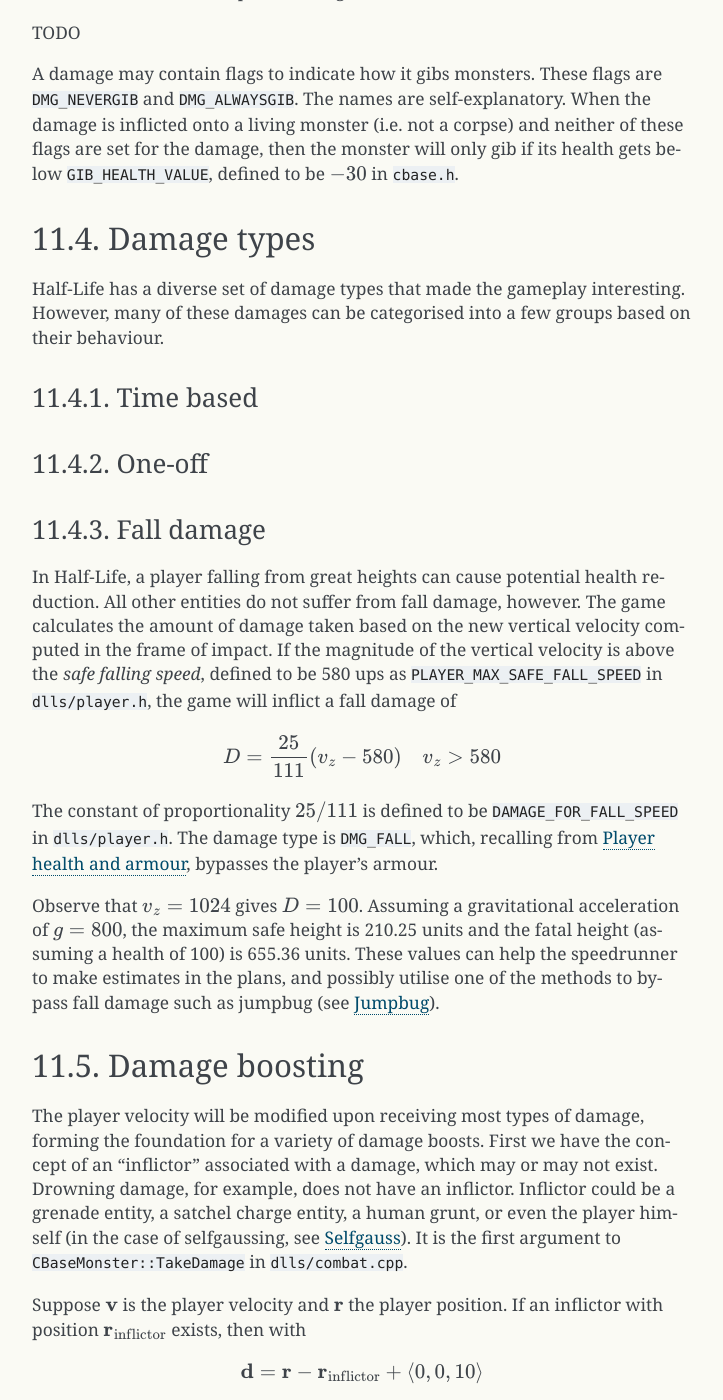
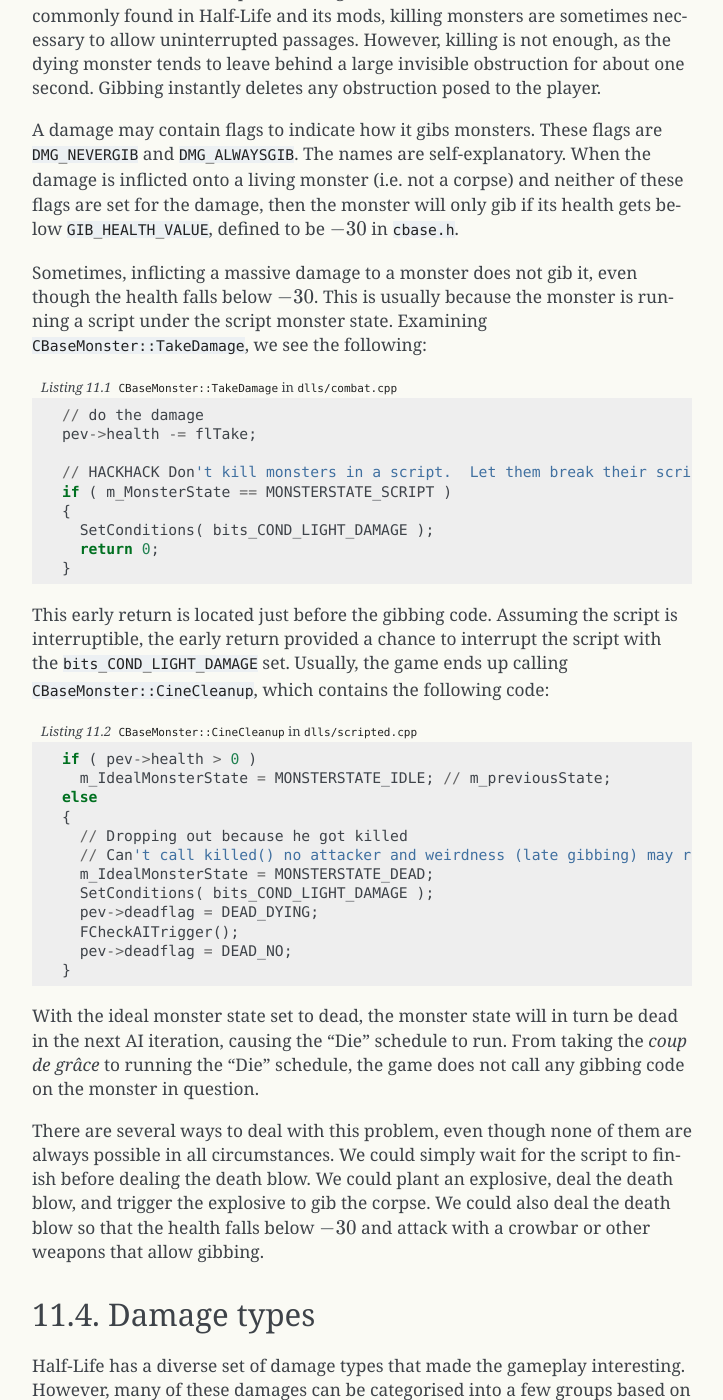
Before and after one commit to Matherunner/hldoc, a Sphinx documentation site: the page built from source/damage.rst, in a window 1280 px wide and 1400 px high, scrolled down 4590 px. Shown: the whole window, without its empty margins (388-1111 px from the left). Built offline with Sphinx 7.4.7, drawn with Linux system fonts in a browser that asks for light colours; formulas are drawn with MathJax 3; some of the changed text lies outside the part shown.

Commit message:
Expand on gibbing

```diff
--- a/source/damage.rst
+++ b/source/damage.rst
@@ -132,9 +132,7 @@
 ~~~~~~~
 
 Gibbing monsters in Half-Life is inherently fun from a gameplay point of view,
-but it can be critical for speedrunning as well.
-
-TODO
+but it can be critical for speedrunning as well. Due to the narrow corridors commonly found in Half-Life and its mods, killing monsters are sometimes necessary to allow uninterrupted passages. However, killing is not enough, as the dying monster tends to leave behind a large invisible obstruction for about one second. Gibbing instantly deletes any obstruction posed to the player.
 
 A damage may contain flags to indicate how it gibs monsters. These flags are
 ``DMG_NEVERGIB`` and ``DMG_ALWAYSGIB``. The names are self-explanatory. When the
@@ -142,7 +140,42 @@
 these flags are set for the damage, then the monster will only gib if its health
 gets below ``GIB_HEALTH_VALUE``, defined to be :math:`-30` in ``cbase.h``.
 
-.. TODO discuss various ways to gib monsters, like shotgun + crowbar
+Sometimes, inflicting a massive damage to a monster does not gib it, even though the health falls below :math:`-30`. This is usually because the monster is running a script under the script monster state. Examining ``CBaseMonster::TakeDamage``, we see the following:
+
+.. code-block::
+   :caption: ``CBaseMonster::TakeDamage`` in ``dlls/combat.cpp``
+
+   // do the damage
+   pev->health -= flTake;
+
+   // HACKHACK Don't kill monsters in a script.  Let them break their scripts first
+   if ( m_MonsterState == MONSTERSTATE_SCRIPT )
+   {
+     SetConditions( bits_COND_LIGHT_DAMAGE );
+     return 0;
+   }
+
+This early return is located just before the gibbing code. Assuming the script is interruptible, the early return provided a chance to interrupt the script with the ``bits_COND_LIGHT_DAMAGE`` set. Usually, the game ends up calling ``CBaseMonster::CineCleanup``, which contains the following code:
+
+.. code-block::
+   :caption: ``CBaseMonster::CineCleanup`` in ``dlls/scripted.cpp``
+
+   if ( pev->health > 0 )
+     m_IdealMonsterState = MONSTERSTATE_IDLE; // m_previousState;
+   else
+   {
+     // Dropping out because he got killed
+     // Can't call killed() no attacker and weirdness (late gibbing) may result
+     m_IdealMonsterState = MONSTERSTATE_DEAD;
+     SetConditions( bits_COND_LIGHT_DAMAGE );
+     pev->deadflag = DEAD_DYING;
+     FCheckAITrigger();
+     pev->deadflag = DEAD_NO;
+   }
+
+With the ideal monster state set to dead, the monster state will in turn be dead in the next AI iteration, causing the "Die" schedule to run. From taking the *coup de grâce* to running the "Die" schedule, the game does not call any gibbing code on the monster in question.
+
+There are several ways to deal with this problem, even though none of them are always possible in all circumstances. We could simply wait for the script to finish before dealing the death blow. We could plant an explosive, deal the death blow, and trigger the explosive to gib the corpse. We could also deal the death blow so that the health falls below :math:`-30` and attack with a crowbar or other weapons that allow gibbing.
 
 Damage types
 ------------
```
